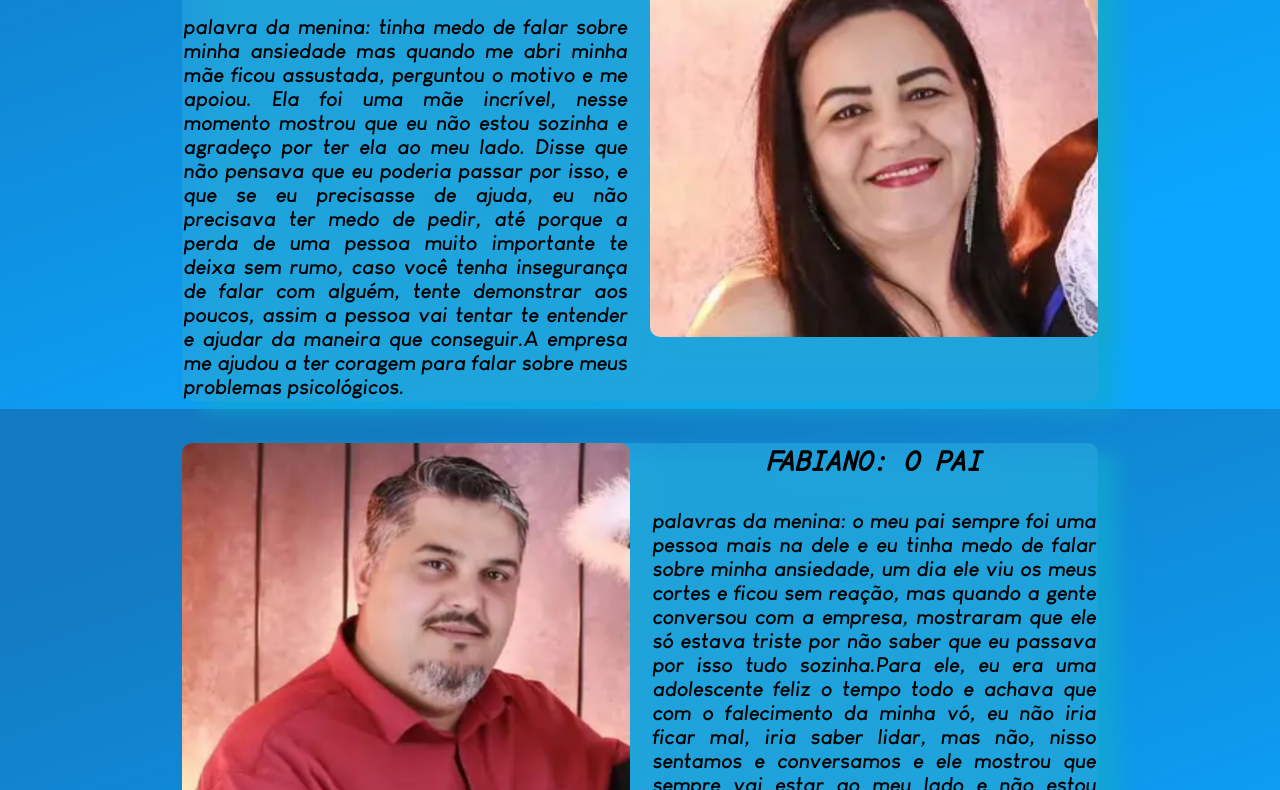
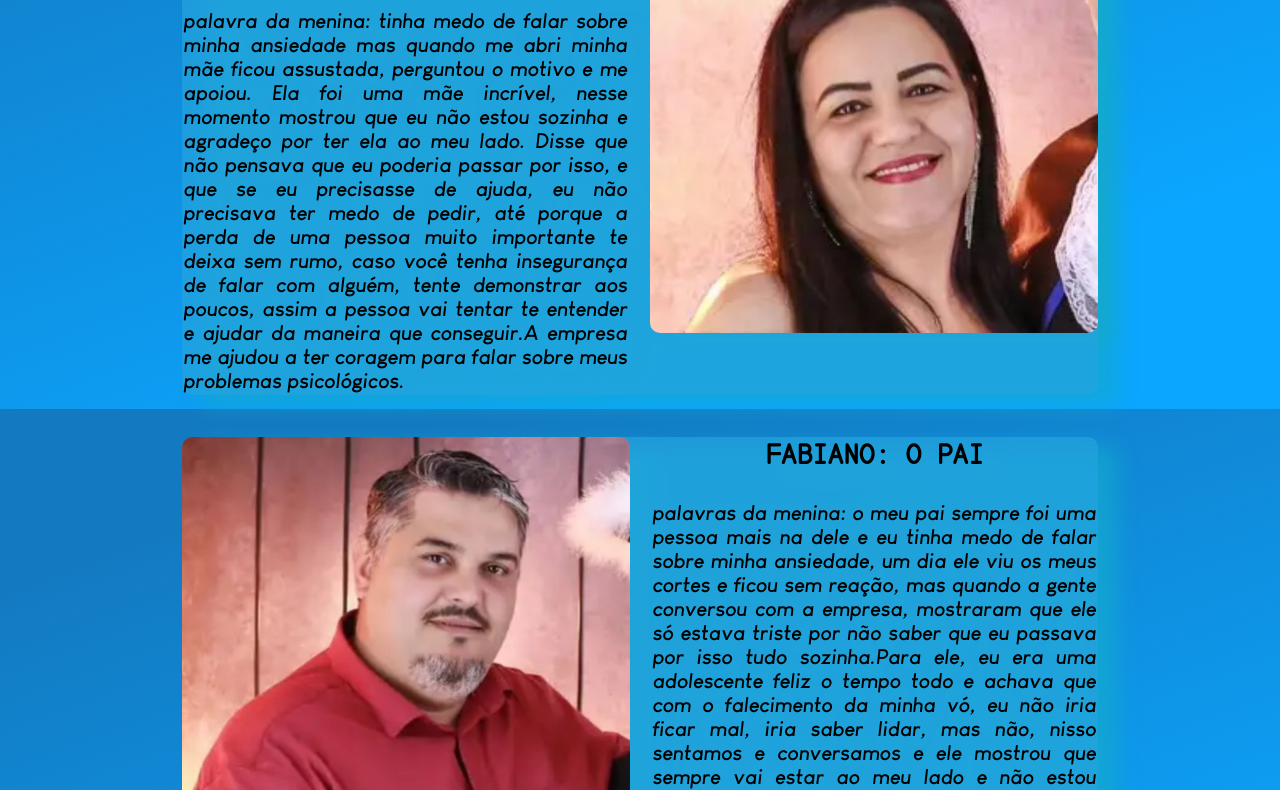
Before and after one commit to rhayssa-blum-web/Projeto-fam-lia, a plain HTML site: page rhayssa.html in a window 1280 px wide. Shown: the part 391-1181 px from the top of the page. Drawn offline with Linux system fonts and the light colour scheme.

Commit message:
Add files via upload

```diff
--- a/style5.css
+++ b/style5.css
@@ -3,12 +3,12 @@
 
 @font-face {
     font-family: font1;
-    src: url(/fontes/monofur/monof56.ttf);
+    src: url(fonte/monof55.ttf);
 }
 
 @font-face {
     font-family: font2;
-    src: url(/fontes/louis_george_cafe/Louis\ George\ Cafe\ Bold\ Italic.ttf);
+    src: url(fonte/Louis\ George\ Cafe\ Bold\ Italic.ttf);
 }
 
 .titulo{
```
